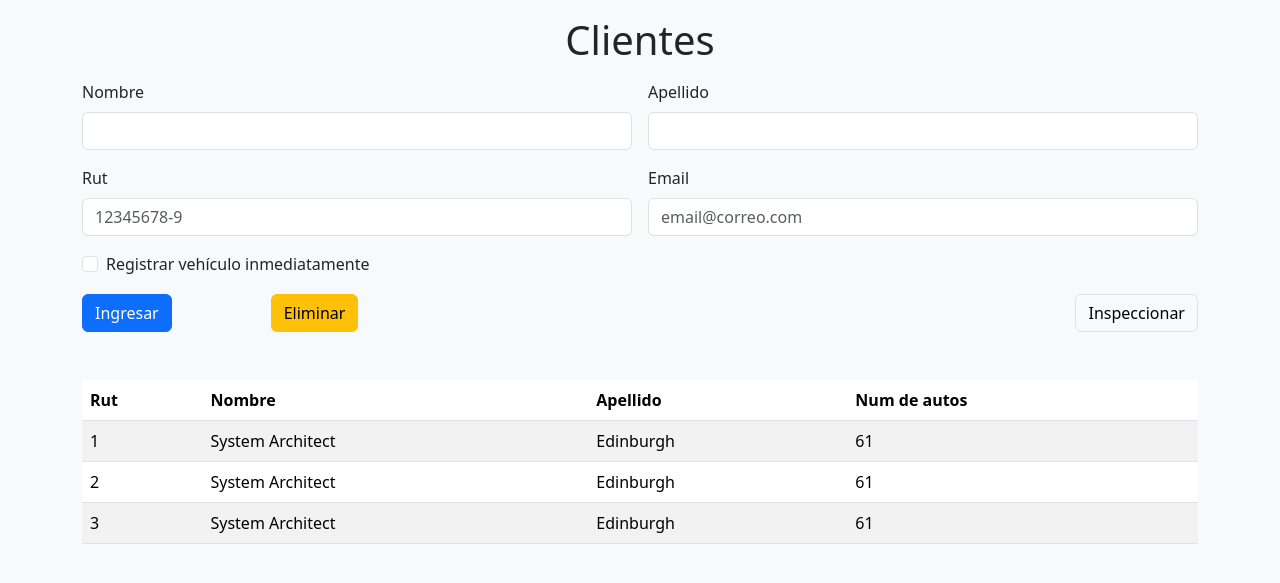
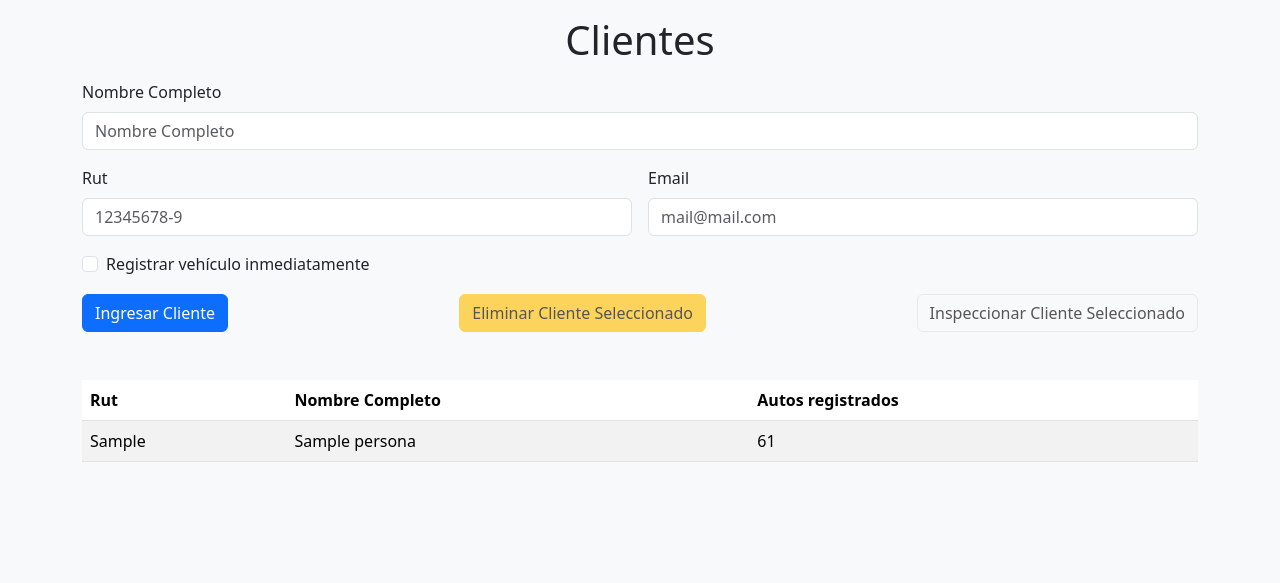
Before and after one commit to nicolas-000/inventory, a Django app: page /clientes/ in a window 1280 px wide. Shown: the part 82-665 px from the top of the page. Run offline with Django 5.2, Linux system fonts and the light colour scheme; tables that the repository leaves empty hold one stand-in row (values such as "Sample post"); some libraries are stand-ins or nearby versions.

Commit message:
clientes v0.4

```diff
--- a/gestorApp/forms.py
+++ b/gestorApp/forms.py
@@ -1,5 +1,5 @@
 from django import forms
-from gestorApp.models import Agenda
+from gestorApp.models import Agenda, Cliente
 from gestorApp.choises import estadoReserva, tipoVehiculo
 
 class AgendaForm(forms.ModelForm):
@@ -15,3 +15,52 @@ class AgendaForm(forms.ModelForm):
     class Meta:
         model = Agenda
         fields = '__all__'
+
+class ClienteForm(forms.ModelForm):
+    nombreCompleto = forms.CharField(widget=forms.TextInput(attrs={'class': 'form-control', 'placeholder': 'Nombre Completo'}))
+    rut = forms.CharField(widget=forms.TextInput(attrs={'class': 'form-control', 'placeholder': '12345678-9'}))
+    email = forms.CharField(widget=forms.EmailInput(attrs={'class': 'form-control', 'placeholder': 'mail@mail.com'}))
+    checked = forms.BooleanField(widget=forms.CheckboxInput(attrs={'class': 'form-check-input', 'id': 'agregarVehiculo'}), required=False)
+
+    class Meta:
+        model = Cliente
+        fields = '__all__'
+
+    def clean_nombre(self):
+        nombre = self.cleaned_data.get('nombre')
+
+        if nombre and not nombre.isalpha() and ' ' not in nombre:
+            raise forms.ValidationError("El nombre debe tener solo letras y espacios")
+
+        return nombre
+
+    def clean_rut(self):
+        rut = self.cleaned_data.get('rut')
+
+        if rut and ' ' in rut:
+            raise forms.ValidationError("El rut no debe contener espacios")
+
+        return rut
+
+class VehiculoForm(forms.ModelForm):
+    marca = forms.CharField(widget=forms.TextInput(attrs={'class': 'form-control', 'placeholder': 'Marca'}))
+    patente = forms.CharField(widget=forms.TextInput(attrs={'class': 'form-control', 'placeholder': 'AA-BB-00'}))
+    descripcion = forms.CharField(widget=forms.TextInput(attrs={'class': 'form-control', 'placeholder': 'Descripcion'}))
+    propietario = forms.ModelChoiceField(
+        queryset=Cliente.objects.all(),
+        empty_label="Selecciona Cliente",
+        widget=forms.Select(attrs={'class':'form-select'}),
+        label="Cliente"
+    )
+
+    class Meta:
+        model = Cliente
+        fields = '__all__'
+
+    def clean_patente(self):
+        patente = self.cleaned_data.get('patente')
+
+        if patente and ' ' in patente:
+            raise forms.ValidationError("La patente no debe contener espacios")
+
+        return patente
--- a/gestorApp/views.py
+++ b/gestorApp/views.py
@@ -1,6 +1,6 @@
-from django.shortcuts import render,redirect
-from gestorApp.forms import AgendaForm
-from gestorApp.models import Agenda
+from django.shortcuts import render,redirect, get_object_or_404
+from gestorApp import forms
+from gestorApp.models import Agenda, Cliente
 
 # Create your views here.
 def index(req):
@@ -10,11 +10,29 @@ def dashboard(req):
     return render(req, 'gestorApp/dashboard.html')
 
 def clientes(req):
-    return render(req, 'gestorApp/clientes.html')
+    if req.method == 'POST':
+        form = forms.ClienteForm(req.POST)
+        print(req.POST.get('checked'))
+        if form.is_valid():
+            form.save()
+            return redirect('clientes')
+    else:
+        form = forms.ClienteForm()
+
+    return render(req, 'gestorApp/clientes.html', {'form': form, 'clientes': Cliente.objects.all()})
+
+def eliminar_cliente(req, cliente_id):
+    cliente = get_object_or_404(Cliente, id=cliente_id)
+
+    if req.method == 'POST':
+        cliente.delete()
+        return redirect('clientes')
+
+    return redirect('clientes')
 
 def agendar(req):
     if req.method == 'POST':
-        form = AgendaForm(req.POST,req.FILES)
+        form = forms.AgendaForm(req.POST,req.FILES)
         if form.is_valid():
             form.save()
             return redirect('agendar')
--- /dev/null
+++ b/static/js/clientes.js
@@ -0,0 +1,101 @@
+var getUrlParameter = function getUrlParameter(sParam) {
+  var sPageURL = window.location.search.substring(1),
+    sURLVariables = sPageURL.split("&"),
+    sParameterName,
+    i;
+
+  for (i = 0; i < sURLVariables.length; i++) {
+    sParameterName = sURLVariables[i].split("=");
+
+    if (sParameterName[0] === sParam) {
+      return sParameterName[1] === undefined
+        ? true
+        : decodeURIComponent(sParameterName[1]);
+    }
+  }
+  return false;
+};
+
+function getCookie(name) {
+  var cookieValue = null;
+  if (document.cookie && document.cookie != "") {
+    var cookies = document.cookie.split(";");
+    for (var i = 0; i < cookies.length; i++) {
+      var cookie = cookies[i].trim();
+      // Does this cookie string begin with the name we want?
+      if (cookie.substring(0, name.length + 1) == name + "=") {
+        cookieValue = decodeURIComponent(cookie.substring(name.length + 1));
+        break;
+      }
+    }
+  }
+  return cookieValue;
+}
+
+// Script toggle formulario vehiculo
+
+$("#agregarVehiculo").on("click", function () {
+  $("#vehiculoCliente").toggleClass("d-none");
+});
+
+// Script para sacar el check del checkbox al cargar la pagina
+
+window.onload = function () {
+  var checkbox = document.getElementById("agregarVehiculo");
+  checkbox.checked = false;
+};
+
+// Script mostrar botones
+
+$("tr").on("click", function () {
+  if ($(this).hasClass("selected")) {
+    $("#btnEliminar").addClass("disabled");
+    $("#btnInspeccionar").addClass("disabled");
+  } else {
+    $("#btnEliminar").removeClass("disabled");
+    $("#btnInspeccionar").removeClass("disabled");
+  }
+});
+
+// Script actualizar btn eliminar
+
+$("#btnEliminar").on("click", function () {
+  const cliente_selec =
+    document.getElementsByClassName("selected")[0].children[0].id;
+  const url = $(this).attr("data-url").slice(0, -1) + cliente_selec;
+
+  data = {
+    csrfmiddlewaretoken: getCookie("csrftoken"),
+  };
+  $.ajax({
+    url: url,
+    cache: "false",
+    dataType: "json",
+    method: "POST",
+    type: "POST",
+    data: data,
+    success: function (data) {
+      location.reload();
+    },
+    error: function (data) {
+      location.reload();
+    },
+  });
+  return false;
+});
+
+// Cambiar contenido del Modal
+
+const modalCliente = document.getElementById("clienteModal");
+if (modalCliente) {
+  modalCliente.addEventListener("show.bs.modal", (event) => {
+    const recipient =
+      document.getElementsByClassName("selected")[0].children[0].id;
+    // Update the modal's content.
+    const modalTitle = modalCliente.querySelector(".modal-title");
+    // const modalBodyInput = myModal.querySelector('.modal-body input')
+
+    modalTitle.textContent = `Cliente ID: ${recipient}`;
+    // modalBodyInput.value = recipient
+  });
+}
--- a/tallerMecanico/urls.py
+++ b/tallerMecanico/urls.py
@@ -7,5 +7,6 @@ urlpatterns = [
     path('', vista.index,name='index'),
     path('dashboard/', vista.dashboard,name='dashboard'),
     path('clientes/', vista.clientes, name='clientes'),
+    path('eliminar_cliente/<int:cliente_id>', vista.eliminar_cliente, name='eliminar_cliente'),
     path('agendar/', vista.agendar, name='agendar'),
 ]
--- a/templates/gestorApp/clientes.html
+++ b/templates/gestorApp/clientes.html
@@ -10,37 +10,27 @@ de Clientes{% endblock %} {% block css %}<link
   </div>
 
   <!-- Formulario Cliente -->
-  <form class="row g-3">
-    <div class="col-md-6">
-      <label for="inputNombre" class="form-label">Nombre</label>
-      <input type="text" class="form-control" id="inputNombre" />
+  <form class="row g-3" method="POST">
+    {% csrf_token %}
+    <div class="col-md-12">
+      <label for="{{ form.nombreCompleto.label|lower }}" class="form-label">Nombre Completo</label>
+      {{ form.nombreCompleto }}
+      <div id="nombreCompleto_errors">{{ form.nombreCompleto.errors }}</div>
     </div>
     <div class="col-md-6">
-      <label for="inputApellido" class="form-label">Apellido</label>
-      <input type="text" class="form-control" id="inputApellido" />
+      <label for="{{ form.rut.label|lower }}" class="form-label">Rut</label>
+      {{ form.rut }}
+      <div id="rut_errors">{{ form.rut.errors }}</div>
     </div>
     <div class="col-md-6">
-      <label for="inputRut" class="form-label">Rut</label>
-      <input
-        type="text"
-        class="form-control"
-        id="inputRut"
-        placeholder="12345678-9"
-      />
-    </div>
-    <div class="col-md-6">
-      <label for="inputEmail" class="form-label">Email</label>
-      <input
-        type="email"
-        class="form-control"
-        id="inputEmail"
-        placeholder="email@correo.com"
-      />
+      <label for="{{ form.email.label|lower }}" class="form-label">Email</label>
+      {{ form.email }}
+      <div id="email_errors">{{ form.email.errors }}</div>
     </div>
     <div class="col-12">
       <div class="form-check">
-        <input class="form-check-input" type="checkbox" id="agregarVehiculo" />
-        <label class="form-check-label" for="agregarVehiculo">Registrar vehículo inmediatamente</label>
+        {{ form.checked }}
+        <label for="{{ form.checked.label|lower }}" class="form-check-label">Registrar vehículo inmediatamente</label>
       </div>
     </div>
 
@@ -79,14 +69,15 @@ de Clientes{% endblock %} {% block css %}<link
         </textarea>
       </div>
     </div>
-    <div class="col-2">
-      <button type="submit" class="btn btn-primary">Ingresar</button>
+    <div class="col-4">
+      <button type="submit" class="btn btn-primary">Ingresar Cliente</button>
     </div>
-    <div class="col-2">
-      <button type="submit" class="btn btn-warning">Eliminar</button>
+    <div class="col-4">
+      <!-- <a class="btn btn-warning disabled" href="{% url 'eliminar_cliente' 0 %}" role="button" id="btnEliminar">Eliminar Cliente Seleccionado</a> -->
+       <button type="button" class="btn btn-warning disabled" data-url="{% url 'eliminar_cliente' 0 %}" id="btnEliminar">Eliminar Cliente Seleccionado</button>
     </div>
-    <div class="col-8 d-flex justify-content-end">
-      <button type="button" class="btn btn-light border" data-bs-toggle="modal" data-bs-target="#clienteModal">Inspeccionar</button>
+    <div class="col-4 d-flex justify-content-end">
+      <button type="button" class="btn btn-light border disabled" id="btnInspeccionar" data-bs-toggle="modal" data-bs-target="#clienteModal">Inspeccionar Cliente Seleccionado</button>
     </div>
   </form>
 
@@ -95,7 +86,7 @@ de Clientes{% endblock %} {% block css %}<link
     <div class="modal-dialog">
       <div class="modal-content">
         <div class="modal-header">
-          <h1 class="modal-title fs-5" id="clienteModalLabel">Cliente</h1>
+          <h1 class="modal-title fs-5 text-center" id="clienteModalLabel">Cliente</h1>
           <button type="button" class="btn-close" data-bs-dismiss="modal" aria-label="Close"></button>
         </div>
         <div class="modal-body">
@@ -120,100 +111,49 @@ de Clientes{% endblock %} {% block css %}<link
       <thead>
         <tr>
           <th>Rut</th>
-          <th>Nombre</th>
-          <th>Apellido</th>
-          <th>Num de autos</th>
+          <th>Nombre Completo</th>
+          <th>Autos registrados</th>
         </tr>
       </thead>
       <tbody>
+        {% for cliente in clientes %}
         <tr>
-          <td>1</td>
-          <td>System Architect</td>
-          <td>Edinburgh</td>
+          <td id="{{ cliente.id }}">{{ cliente.rut }}</td>
+          <td>{{ cliente.nombreCompleto }}</td>
           <td>61</td>
         </tr>
-        <tr>
-          <td>2</td>
-          <td>System Architect</td>
-          <td>Edinburgh</td>
-          <td>61</td>
-        </tr>
-        <tr>
-          <td>3</td>
-          <td>System Architect</td>
-          <td>Edinburgh</td>
-          <td>61</td>
-        </tr>
+        {% endfor %}
       </tbody>
     </table>
   </div>
 </div>
 <script src="{% static 'js/jquery-3.7.1.min.js' %}"></script>
 <script src="{% static 'js/datatables.min.js' %}"></script>
-<script>
-  var getUrlParameter = function getUrlParameter(sParam) {
-    var sPageURL = window.location.search.substring(1),
-        sURLVariables = sPageURL.split('&'),
-        sParameterName,
-        i;
-
-    for (i = 0; i < sURLVariables.length; i++) {
-        sParameterName = sURLVariables[i].split('=');
-
-        if (sParameterName[0] === sParam) {
-            return sParameterName[1] === undefined ? true : decodeURIComponent(sParameterName[1]);
-        }
-    }
-    return false;
-};
-</script>
+<script src="{% static 'js/clientes.js' %}"></script>
 <!-- Script Datatable -->
 <script>
-  var rut = getUrlParameter('rut');
+  var rut = getUrlParameter("rut");
 if (!rut) {
   rut = "";
 } else {
   // Mostrar Modal al cargar la pagina
-    const myModal = bootstrap.Modal.getOrCreateInstance('#clienteModal');
+  const myModal = bootstrap.Modal.getOrCreateInstance("#clienteModal");
   myModal.show();
 }
 
 $(document).ready(function () {
-    $("#clientsTable").DataTable({language: {
+  $("#clientsTable").DataTable({
+    language: {
       url: " {% static 'locale/datatables-plug-ins-2.0.8-i18n-es-CL.json' %}",
     },
     select: {
-        style: 'single',
+      style: "single",
       info: false,
     },
     search: {
-        search: rut
-    }
+      search: rut,
+    },
   });
 });
 </script>
-
-<!-- Script toggle formulario vehiculo -->
-<script>
-  $( "#agregarVehiculo" ).on( "click", function() {
-    $( "#vehiculoCliente" ).toggleClass("d-none");
-} );
-</script>
-
-<!-- Cambiar contenido del Modal -->
-<script>
-  const myModal = document.getElementById('clienteModal');
-  if (myModal) {
-  myModal.addEventListener('show.bs.modal', event => {
-    const recipient = document.getElementsByClassName("selected")[0].children[0].textContent;
-    // Update the modal's content.
-    const modalTitle = myModal.querySelector('.modal-title')
-    // const modalBodyInput = myModal.querySelector('.modal-body input')
-
-    modalTitle.textContent = `Cliente ${recipient}`
-    // modalBodyInput.value = recipient
-    console.log(recipient);
-  })
-}
-</script>
 {% endblock %}
```
Lines whose indentation alone changed are shown as unchanged.
